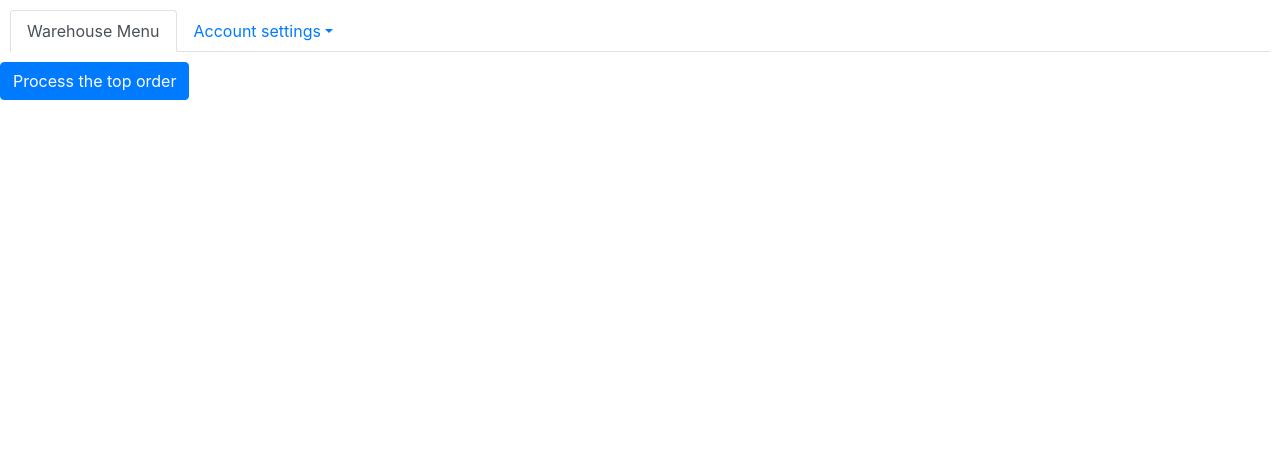
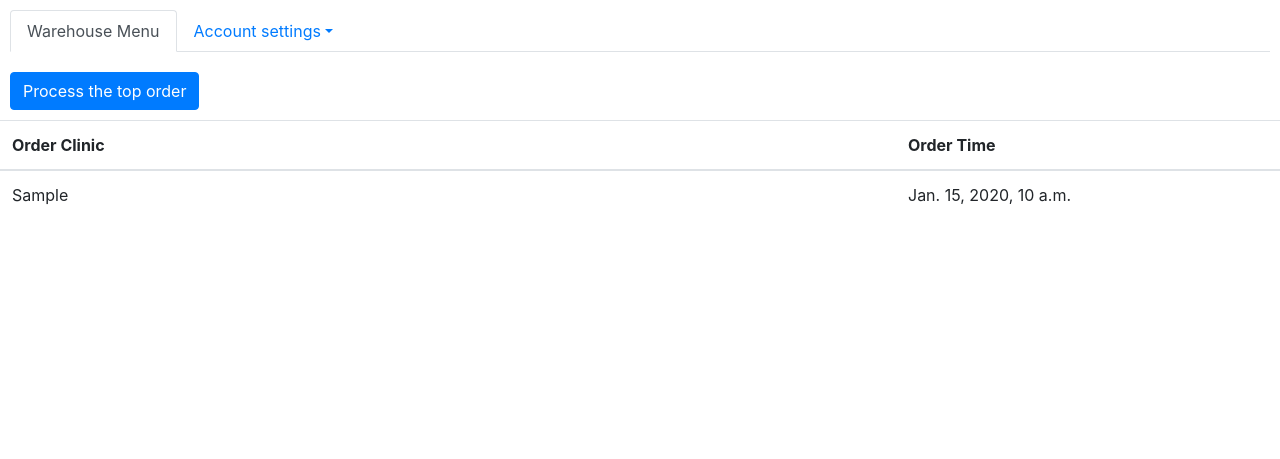
Before and after one commit to Kagamiiiii/Django_Medical_App, a Django app: template ASP/ASP_webApp/templates/WHP/warehouseManage.html in a window 1280 px wide. Shown: the part 130-589 px from the top of the page. Run offline with Django 3.2, Linux system fonts and the light colour scheme; the template is opened without the code that fills it: most values are stand-ins (such as "Sample title", 1, 10 or a date in 2020); some libraries are stand-ins or nearby versions.

Commit message:
[Incomplete] WHP

```diff
--- a/ASP/ASP_webApp/static/css/warehouse.css
+++ b/ASP/ASP_webApp/static/css/warehouse.css
@@ -40,3 +40,11 @@ footer {
 .bar {
   margin: 10px;
 }
+
+#processButton {
+  margin: 10px;
+}
+
+#alt-maincontent {
+  display: none;
+}
--- a/ASP/ASP_webApp/static/js/warehouse.js
+++ b/ASP/ASP_webApp/static/js/warehouse.js
@@ -0,0 +1,26 @@
+function csrfSafeMethod(method) {
+    // these HTTP methods do not require CSRF protection
+    return (/^(GET|HEAD|OPTIONS|TRACE)$/.test(method));
+}
+
+function processTop(){
+  var csrftoken = Cookies.get('csrftoken');
+
+  $.ajaxSetup({
+      beforeSend: function(xhr, settings) {
+          if (!csrfSafeMethod(settings.type) && !this.crossDomain) {
+              xhr.setRequestHeader("X-CSRFToken", csrftoken);
+          }
+      }
+  });
+
+  $.ajax({
+    type: "POST",
+    url: "./processOrder/",
+    success: function (respond) {
+      $('#maincontent').hide();
+      $('#alt-maincontent').show();
+      $('#alt-maincontent').html(respond);
+    }
+  });
+}
--- a/ASP/ASP_webApp/templates/CM/createOrderPage.html
+++ b/ASP/ASP_webApp/templates/CM/createOrderPage.html
@@ -8,7 +8,6 @@
   <script src="https://cdnjs.cloudflare.com/ajax/libs/jquery/3.3.1/jquery.js"></script>
   <script src="https://cdn.jsdelivr.net/npm/js-cookie@2/src/js.cookie.min.js"></script>
   <script src="https://cdnjs.cloudflare.com/ajax/libs/popper.js/1.14.3/umd/popper.min.js" integrity="sha384-ZMP7rVo3mIykV+2+9J3UJ46jBk0WLaUAdn689aCwoqbBJiSnjAK/l8WvCWPIPm49" crossorigin="anonymous"></script>
-  <script src="https://stackpath.bootstrapcdn.com/bootstrap/4.1.3/js/bootstrap.min.js" integrity="sha384-ChfqqxuZUCnJSK3+MXmPNIyE6ZbWh2IMqE241rYiqJxyMiZ6OW/JmZQ5stwEULTy" crossorigin="anonymous"></script>
   <link rel="stylesheet" href="https://cdnjs.cloudflare.com/ajax/libs/bootstrap-select/1.13.2/css/bootstrap-select.min.css">
   <script src="https://cdnjs.cloudflare.com/ajax/libs/bootstrap-select/1.13.2/js/bootstrap-select.min.js"></script>
   <script type="text/javascript">
--- a/ASP/ASP_webApp/templates/Dispatcher/dispatchPage.html
+++ b/ASP/ASP_webApp/templates/Dispatcher/dispatchPage.html
@@ -8,7 +8,6 @@
   <script src="https://cdnjs.cloudflare.com/ajax/libs/jquery/3.3.1/jquery.js"></script>
   <script src="https://cdn.jsdelivr.net/npm/js-cookie@2/src/js.cookie.min.js"></script>
   <script src="https://cdnjs.cloudflare.com/ajax/libs/popper.js/1.14.3/umd/popper.min.js" integrity="sha384-ZMP7rVo3mIykV+2+9J3UJ46jBk0WLaUAdn689aCwoqbBJiSnjAK/l8WvCWPIPm49" crossorigin="anonymous"></script>
-  <script src="https://stackpath.bootstrapcdn.com/bootstrap/4.1.3/js/bootstrap.min.js" integrity="sha384-ChfqqxuZUCnJSK3+MXmPNIyE6ZbWh2IMqE241rYiqJxyMiZ6OW/JmZQ5stwEULTy" crossorigin="anonymous"></script>
   <link rel="stylesheet" href="https://cdnjs.cloudflare.com/ajax/libs/bootstrap-select/1.13.2/css/bootstrap-select.min.css">
   <script src="https://cdnjs.cloudflare.com/ajax/libs/bootstrap-select/1.13.2/js/bootstrap-select.min.js"></script>
   <script type="text/javascript">
--- /dev/null
+++ b/ASP/ASP_webApp/templates/WHP/warehouseDetail.html
@@ -0,0 +1,32 @@
+{% block content %}
+  {% if process_results %}
+      <button id="processButton" type="button" class="btn btn-primary" onclick="">Complete order</button>
+      <div class="panel panel-success">
+        <div class="panel-heading">Order Details</div>
+        <div class="panel-body">
+          <table class="table">
+              <thead>
+                <tr>
+                  <th scope="col" style="width: 20%">Order ID</th>
+                  <th scope="col" style="width: 80%">Item details</th>
+                </tr>
+              </thead>
+              <tbody>
+              {% for result in results %}
+                  <tr>
+                    <td id="order_id" scope="row">{{ result.order_id }}</td>
+                    <td>
+                    {% for item in result.items %}
+                    {{item.name}} <br><b>Quantity</b>: {{item.quantity}}<br><img id="icon" src='../../static/img/{{ item.supply_id }}.JPG'><br>
+                    {% endfor %}
+                    <hr>
+                    <strong>Weight:</strong> {{result.total_weight}} KG
+                    </td>
+                  </tr>
+              {% endfor %}
+              </tbody>
+          </table>
+        </div>
+      </div>
+  {% endif %}
+{% endblock %}
--- a/ASP/ASP_webApp/templates/WHP/warehouseManage.html
+++ b/ASP/ASP_webApp/templates/WHP/warehouseManage.html
@@ -1,14 +1,13 @@
 <!DOCTYPE html>
 <html lang="en">
 {% load static %}
-
   <head>
     <meta charset="UTF-8">
     <link rel="stylesheet" href="https://stackpath.bootstrapcdn.com/bootstrap/4.1.3/css/bootstrap.min.css" integrity="sha384-MCw98/SFnGE8fJT3GXwEOngsV7Zt27NXFoaoApmYm81iuXoPkFOJwJ8ERdknLPMO" crossorigin="anonymous">
+    <script src="https://stackpath.bootstrapcdn.com/bootstrap/4.1.3/js/bootstrap.min.js" integrity="sha384-ChfqqxuZUCnJSK3+MXmPNIyE6ZbWh2IMqE241rYiqJxyMiZ6OW/JmZQ5stwEULTy" crossorigin="anonymous"></script>
     <script src="https://cdnjs.cloudflare.com/ajax/libs/jquery/3.3.1/jquery.js"></script>
+    <script src="https://cdnjs.cloudflare.com/ajax/libs/popper.js/1.14.3/umd/popper.min.js" integrity="sha384-ZMP7rVo3mIykV+2+9J3UJ46jBk0WLaUAdn689aCwoqbBJiSnjAK/l8WvCWPIPm49" crossorigin="anonymous"></script>
     <script src="https://cdn.jsdelivr.net/npm/js-cookie@2/src/js.cookie.min.js"></script>
-  <script src="https://cdnjs.cloudflare.com/ajax/libs/popper.js/1.14.3/umd/popper.min.js" integrity="sha384-ZMP7rVo3mIykV+2+9J3UJ46jBk0WLaUAdn689aCwoqbBJiSnjAK/l8WvCWPIPm49" crossorigin="anonymous"></script>
-  <script src="https://stackpath.bootstrapcdn.com/bootstrap/4.1.3/js/bootstrap.min.js" integrity="sha384-ChfqqxuZUCnJSK3+MXmPNIyE6ZbWh2IMqE241rYiqJxyMiZ6OW/JmZQ5stwEULTy" crossorigin="anonymous"></script>
     <link rel="stylesheet" href="https://cdnjs.cloudflare.com/ajax/libs/bootstrap-select/1.13.2/css/bootstrap-select.min.css">
     <script src="https://cdnjs.cloudflare.com/ajax/libs/bootstrap-select/1.13.2/js/bootstrap-select.min.js"></script>
     <script type="text/javascript">
@@ -43,10 +42,32 @@
         </li>
       </ul>
     </div>
-  <div class="maincontent">
-    <button id="dispatchButton" type="button" class="btn btn-primary" onclick="requestDispatch();">Process the top order</button>
+
+    <div id="maincontent">
+      <button id="processButton" type="button" class="btn btn-primary" onclick="processTop();">Process the top order</button>
+      <table class="table">
+        {% if results %}
+          <thead>
+            <tr>
+              <th scope="col" style="width: 70%">Order Clinic</th>
+              <th scope="col" style="width: 30%">Order Time</th>
+            </tr>
+          </thead>
+          <tbody>
+          {% for result in results %}
+          <tr>
+              <td>{{ result.ordering_clinic }}</td>
+              <td>{{ result.orderedDatetime }}</td>
+          </tr>
+          {% endfor %}
+          </tbody>
+        {% endif %}
+      </table>
     </div>
 
+    <div id="alt-maincontent">
+      {% include 'WHP/warehouseDetail.html' %}
+    </div>
 
   </body>
 </html>
```
Also changed, not shown: ASP/ASP_webApp/views.py (+12 -7 lines). Lines whose indentation alone changed are shown as unchanged.
